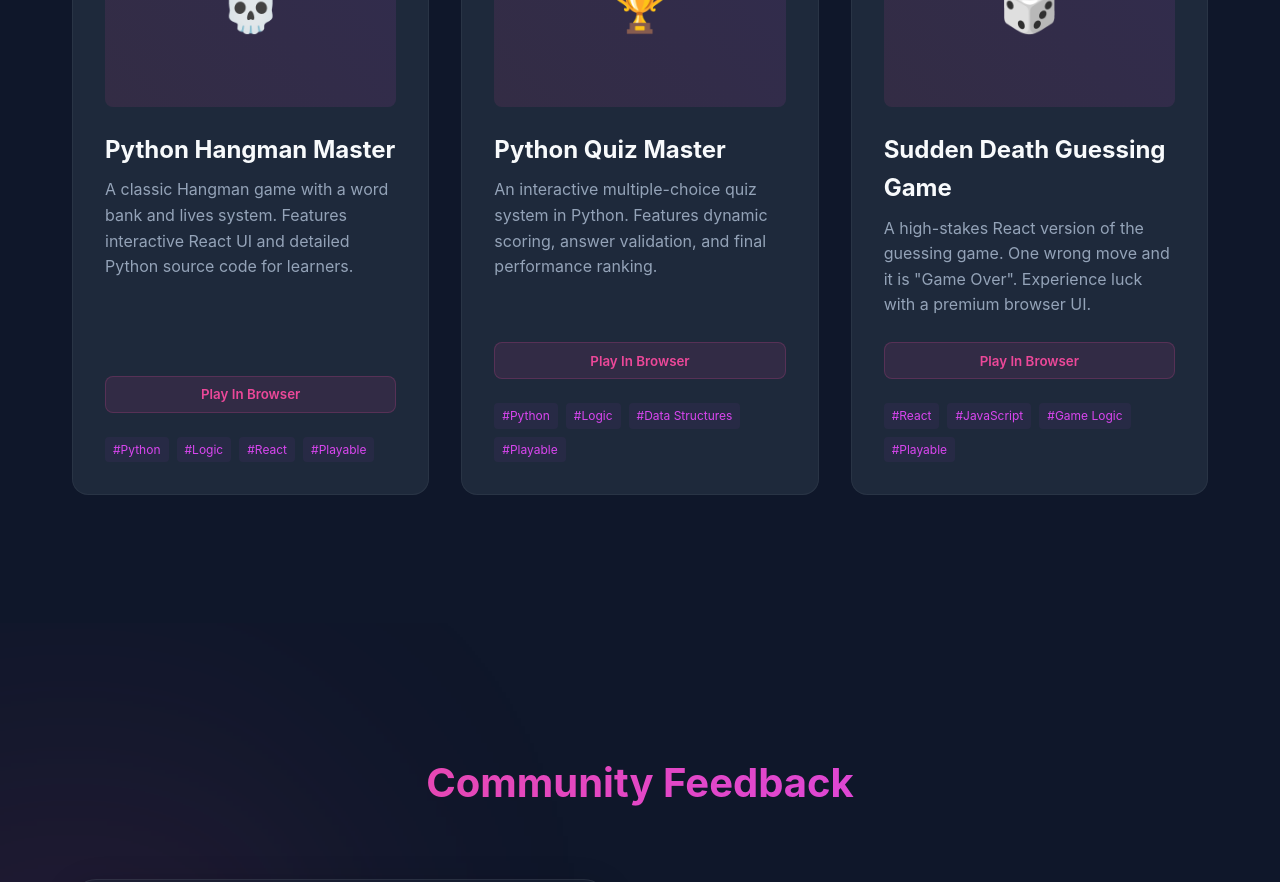
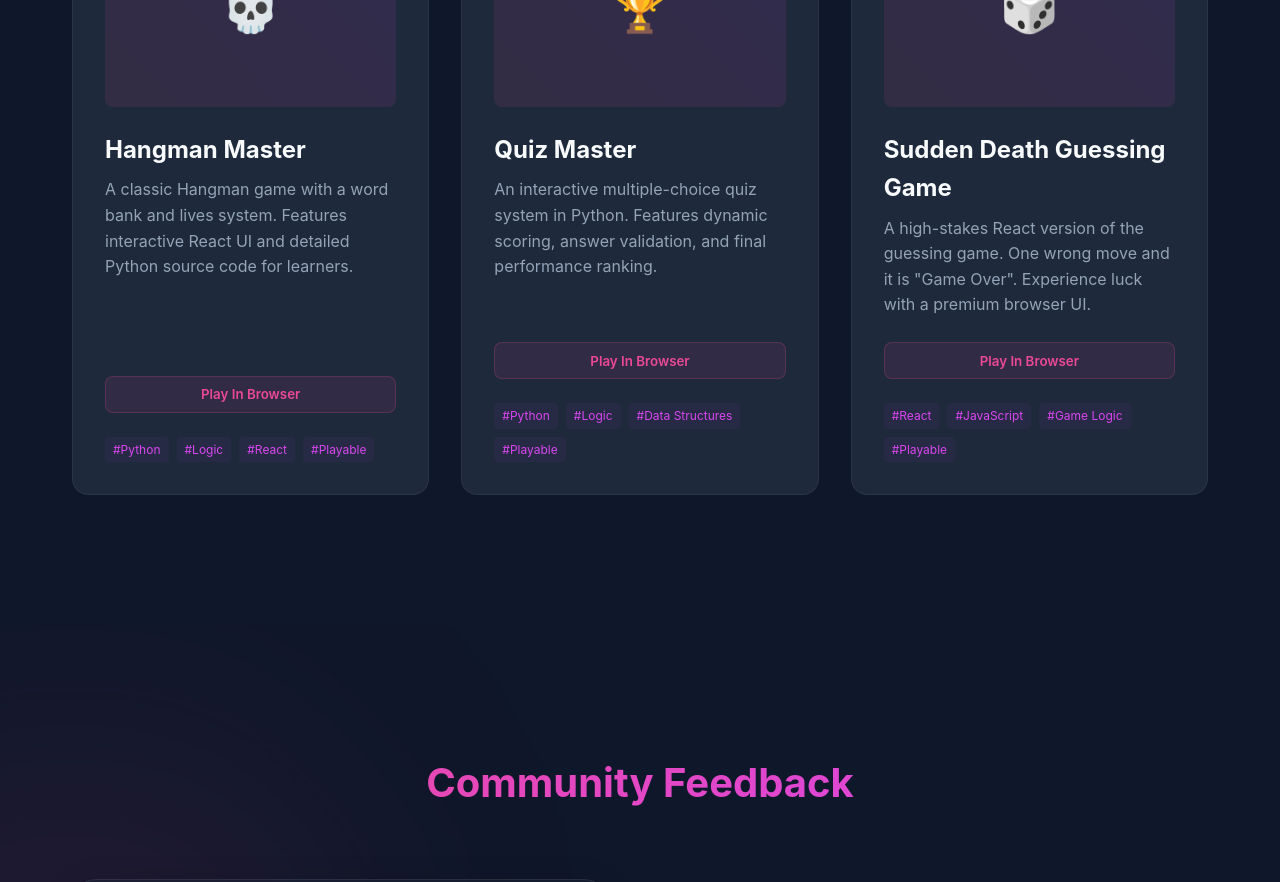
Before and after one commit to rothaa/Monyrotha, a React (Vite) app: page / in a window 1280 px wide. Shown: the part 2880-3762 px from the top of the page. Built offline with nearby package versions, Linux system fonts and the light colour scheme; no server answers; the database is empty.

Commit message:
Remove Python from game titles for a cleaner UI

```diff
--- a/src/components/Projects.jsx
+++ b/src/components/Projects.jsx
@@ -9,7 +9,7 @@ const Projects = () => {
     const projects = [
         {
             id: 'hangman',
-            title: 'Python Hangman Master',
+            title: 'Hangman Master',
             desc: 'A classic Hangman game with a word bank and lives system. Features interactive React UI and detailed Python source code for learners.',
             tags: ['Python', 'Logic', 'React', 'Playable'],
             isGame: true,
@@ -17,7 +17,7 @@ const Projects = () => {
         },
         {
             id: 'quiz',
-            title: 'Python Quiz Master',
+            title: 'Quiz Master',
             desc: 'An interactive multiple-choice quiz system in Python. Features dynamic scoring, answer validation, and final performance ranking.',
             tags: ['Python', 'Logic', 'Data Structures', 'Playable'],
             isGame: true,
```
